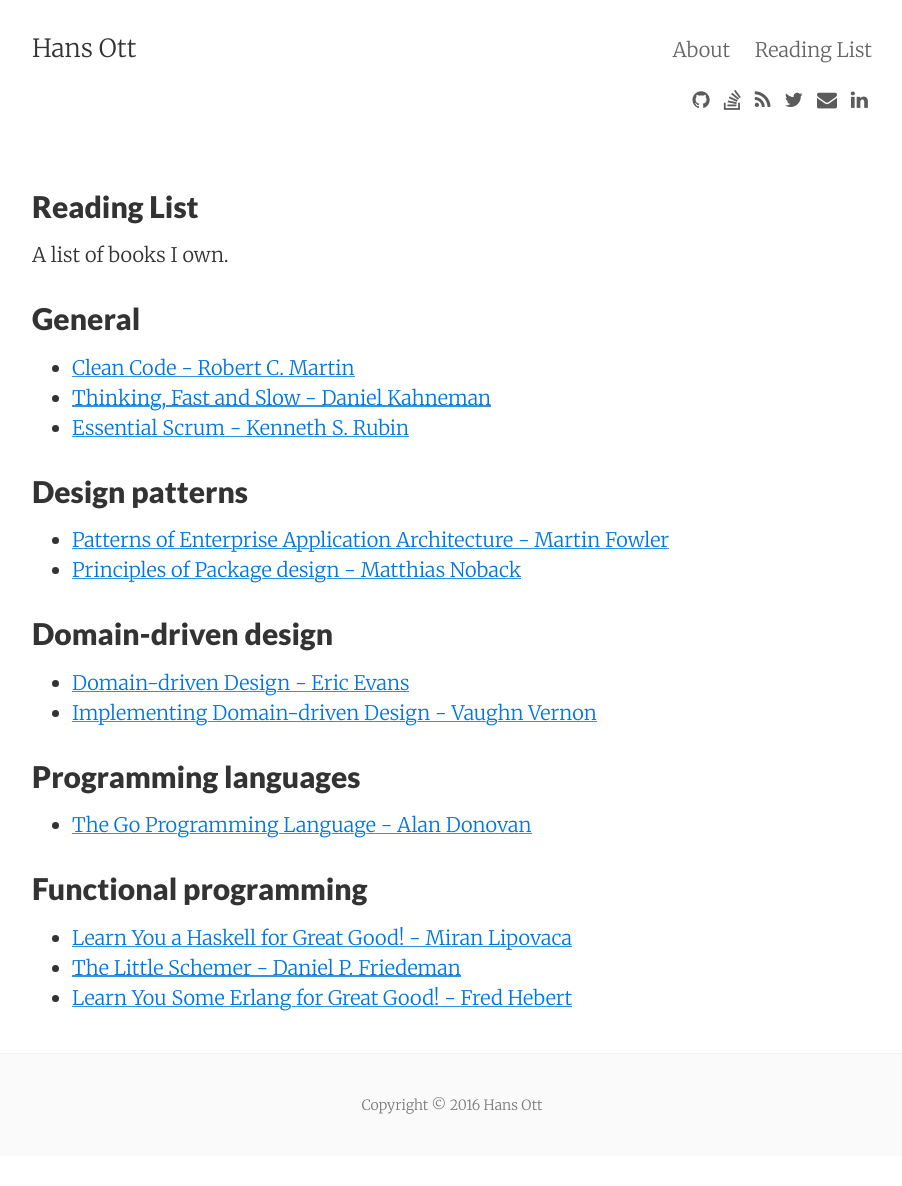
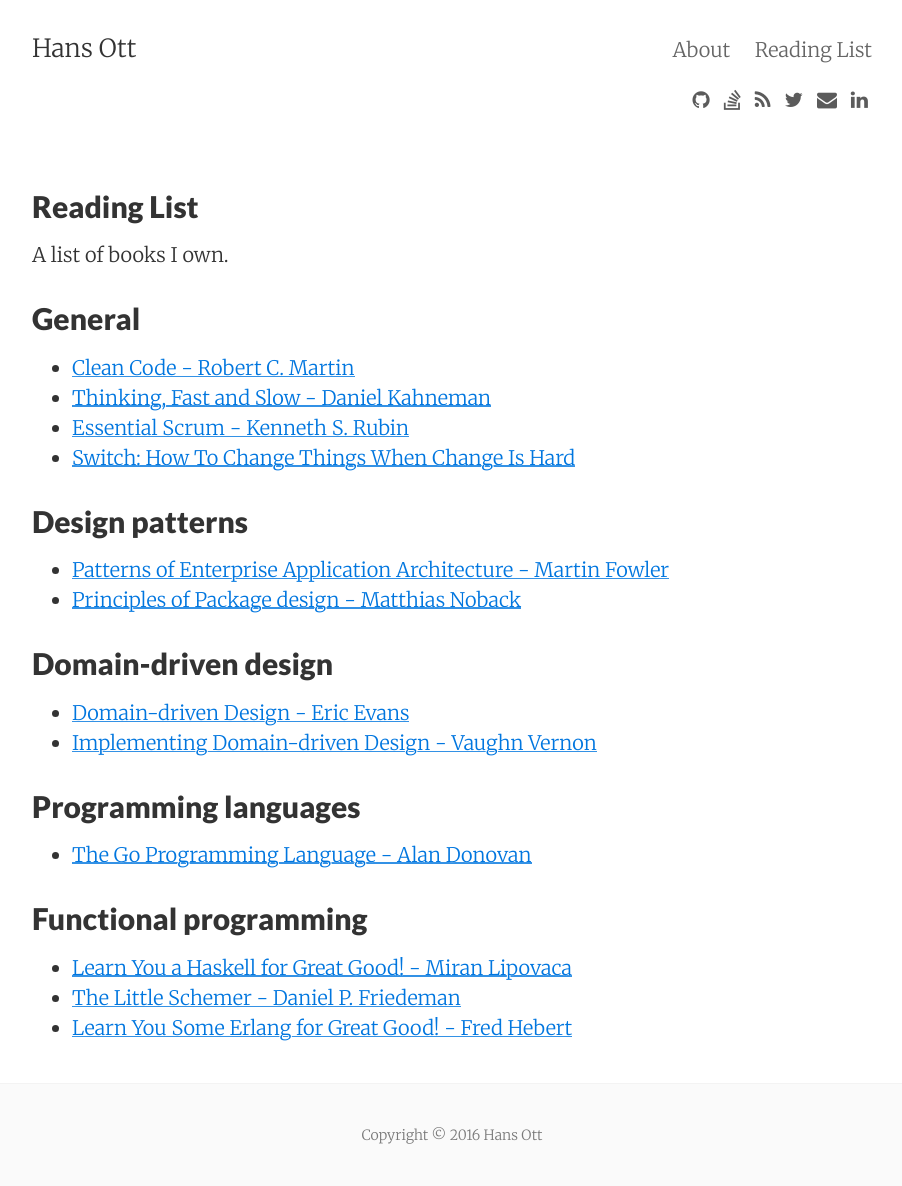
Before and after one commit to hansott/hansott.github.io-src, a Jekyll site: the page built from books.md, in a window 1280 px wide. Shown: the whole page, without its empty margins (188-1090 px from the left). Built offline with Jekyll 4.4.1, drawn with Linux system fonts in a browser that asks for light colours; nearby versions of some CDN libraries; before the commit the page ends 1156 px from its top, so only the background shows below that.

Commit message:
Add "How to change things when change is hard"

```diff
--- a/books.md
+++ b/books.md
@@ -12,6 +12,7 @@ A list of books I own.
 - [Clean Code - Robert C. Martin](https://www.bol.com/nl/p/clean-code/1001004006133271/)
 - [Thinking, Fast and Slow - Daniel Kahneman](https://www.bol.com/nl/p/thinking-fast-and-slow/9200000001150837/)
 - [Essential Scrum - Kenneth S. Rubin](https://www.bol.com/nl/p/essential-scrum/9200000000612747/)
+- [Switch: How To Change Things When Change Is Hard](https://www.bol.com/nl/p/switch-how-to-change-things-when-change-is-hard/1001004007646250)
 
 ## Design patterns
 
```
